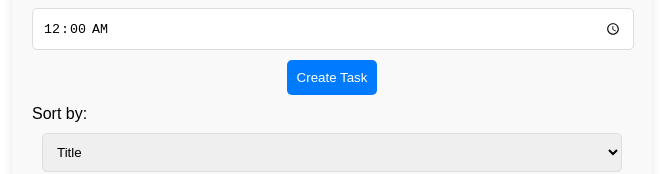
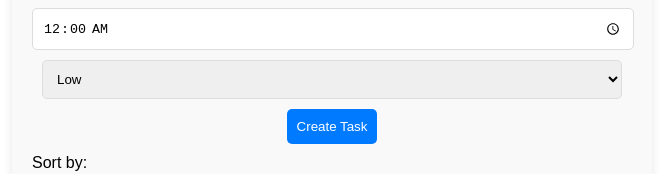
Before and after one commit to AlinFlorescu80/ReactShoppingList, a React (Create React App) app: page / in a window 1280 px wide. Shown: the part 258-432 px from the top of the page, without its empty margins (308-973 px from the left). Built offline with nearby package versions, Linux system fonts and the light colour scheme; no server answers; the database is empty.

Commit message:
Am facut sortarea si prioritatile sa mearga bine

```diff
--- a/src/App.js
+++ b/src/App.js
@@ -16,6 +16,7 @@ function App() {
   const [newDescription, setNewDescription] = useState("");
   const [newDueDate, setNewDueDate] = useState("");
   const [newHour, setNewHour] = useState("00:00");
+  const [newPriority, setNewPriority] = useState("Low");
 
   const [tasks, setTasks] = useState([]);
   const [editingTaskId, setEditingTaskId] = useState(null);
@@ -23,6 +24,7 @@ function App() {
   const [editDescription, setEditDescription] = useState("");
   const [editDueDate, setEditDueDate] = useState("");
   const [editHour, setEditHour] = useState("00:00");
+  const [editPriority, setEditPriority] = useState("Low");
   const [sortCriteria, setSortCriteria] = useState("title");
 
   const tasksCollectionRef = collection(db, "tasks");
@@ -33,12 +35,14 @@ function App() {
       description: newDescription,
       dueDate: newDueDate,
       hour: newHour,
+      priority: newPriority,
       completed: false,
     });
     setNewTitle("");
     setNewDescription("");
     setNewDueDate("");
     setNewHour("00:00");
+    setNewPriority("Low");
     fetchTasks();
   };
 
@@ -75,7 +79,7 @@ function App() {
           return new Date(a.dueDate) - new Date(b.dueDate);
         case "priority":
           const priorityOrder = { "Low": 1, "Medium": 2, "High": 3 };
-          return priorityOrder[a.priority] - priorityOrder[b.priority];
+          return priorityOrder[b.priority] - priorityOrder[a.priority]; // Adjusted for high priority on top
         default:
           return 0;
       }
@@ -115,6 +119,14 @@ function App() {
           value={newHour}
           onChange={(event) => setNewHour(event.target.value)}
         />
+        <select
+          value={newPriority}
+          onChange={(event) => setNewPriority(event.target.value)}
+        >
+          <option value="Low">Low</option>
+          <option value="Medium">Medium</option>
+          <option value="High">High</option>
+        </select>
         <button onClick={createTask}>Create Task</button>
       </div>
       <div>
@@ -158,6 +170,14 @@ function App() {
                       value={editHour}
                       onChange={(event) => setEditHour(event.target.value)}
                     />
+                    <select
+                      value={editPriority}
+                      onChange={(event) => setEditPriority(event.target.value)}
+                    >
+                      <option value="Low">Low</option>
+                      <option value="Medium">Medium</option>
+                      <option value="High">High</option>
+                    </select>
                     <button
                       onClick={() => {
                         const updatedFields = {
@@ -165,6 +185,7 @@ function App() {
                           description: editDescription,
                           dueDate: editDueDate,
                           hour: editHour,
+                          priority: editPriority,
                         };
                         updateTask(task.id, updatedFields);
                         setEditingTaskId(null);
@@ -198,6 +219,7 @@ function App() {
                             setEditDescription(task.description);
                             setEditDueDate(task.dueDate);
                             setEditHour(task.hour);
+                            setEditPriority(task.priority);
                           }}
                         >
                           Edit
```
